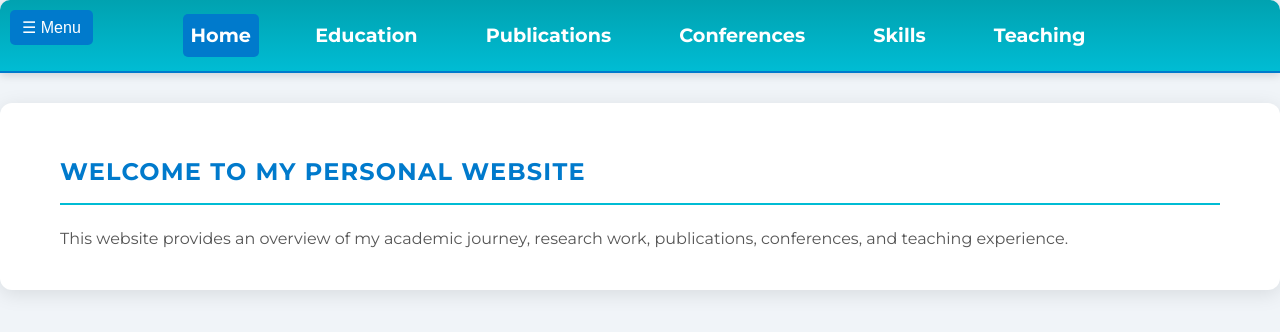
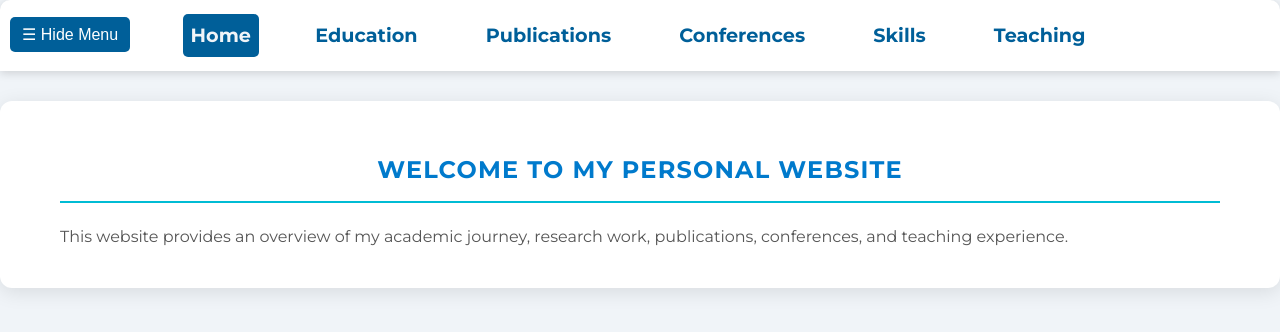
Before and after one commit to sahoo-ak/cv, a plain HTML site: page index.html in a window 1280 px wide. Drawn offline with Linux system fonts and the light colour scheme.

Commit message:
updated design

```diff
--- a/index.html
+++ b/index.html
@@ -14,7 +14,7 @@
     </header> -->
 
     <!-- Hide/Show Button for Navigation -->
-    <button id="toggle-nav" class="toggle-nav-button">☰ Menu</button>
+    <button id="toggle-nav" class="toggle-nav-button">☰ Hide Menu</button>
 
     <nav id="main-nav">
         <a href="index.html" class="active">Home</a>
--- a/style.css
+++ b/style.css
@@ -25,8 +25,8 @@ header {
 nav {
     text-align: center;
     padding: 10px; /* Reduced padding to maximize space */
-    background: linear-gradient(to bottom, #00a2b0, #00bcd4);
-    border-bottom: 2px solid #007acc;
+    background-color: white;
+    border-bottom: white;
     border-top-left-radius: 10px;
     border-top-right-radius: 10px;
     box-shadow: 0 2px 10px rgba(0, 0, 0, 0.15);
@@ -39,9 +39,9 @@ nav {
 /* Button to toggle navigation visibility */
 .toggle-nav-button {
     position: fixed;
-    top: 10px;
+    top: 17px;
     left: 10px;
-    background-color: #007acc;
+    background-color: #005f99;
     color: white;
     padding: 8px 12px;
     font-size: 1rem; /* Reduced button font size */
@@ -65,7 +65,7 @@ nav {
 nav a {
     margin: 0 12px; /* Reduced margin to fit more links on one line */
     text-decoration: none;
-    color: white;
+    color: #005f99;
     font-weight: 600;
     font-size: 1.1rem;
     display: inline-block;
@@ -74,14 +74,16 @@ nav a {
 }
 
 nav a:hover {
-    background-color: #0091b9;
+    color: #f0f4f8; /* Darker blue on hover */
+    background-color: #005f99; /* Light background on hover */
     padding: 8px 12px;
     border-radius: 5px;
     transform: scale(1.05);
 }
 
 nav a.active {
-    background-color: #007acc;
+    color: #f0f4f8; /* Darker blue on hover */
+    background-color: #005f99; /* Light background on hover */
     padding: 4px 8px;
     border-radius: 5px;
 }
@@ -122,6 +124,7 @@ h2 {
     font-size: 2rem;
     text-transform: uppercase;
     letter-spacing: 1.2px;
+    text-align: center;
 }
 
 h3 {
```
Also changed, not shown: conferences.html (+1 -1 lines), education.html (+1 -1 lines), publications.html (+1 -1 lines), skills.html (+1 -1 lines), teaching.html (+1 -1 lines).
